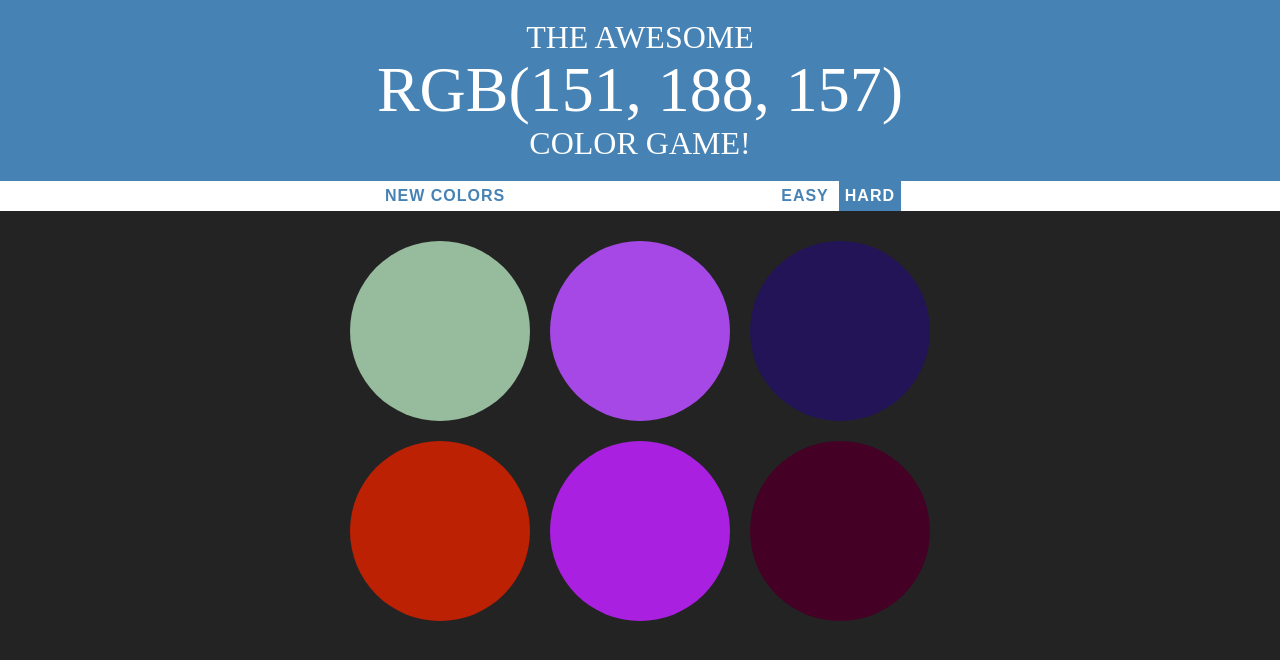
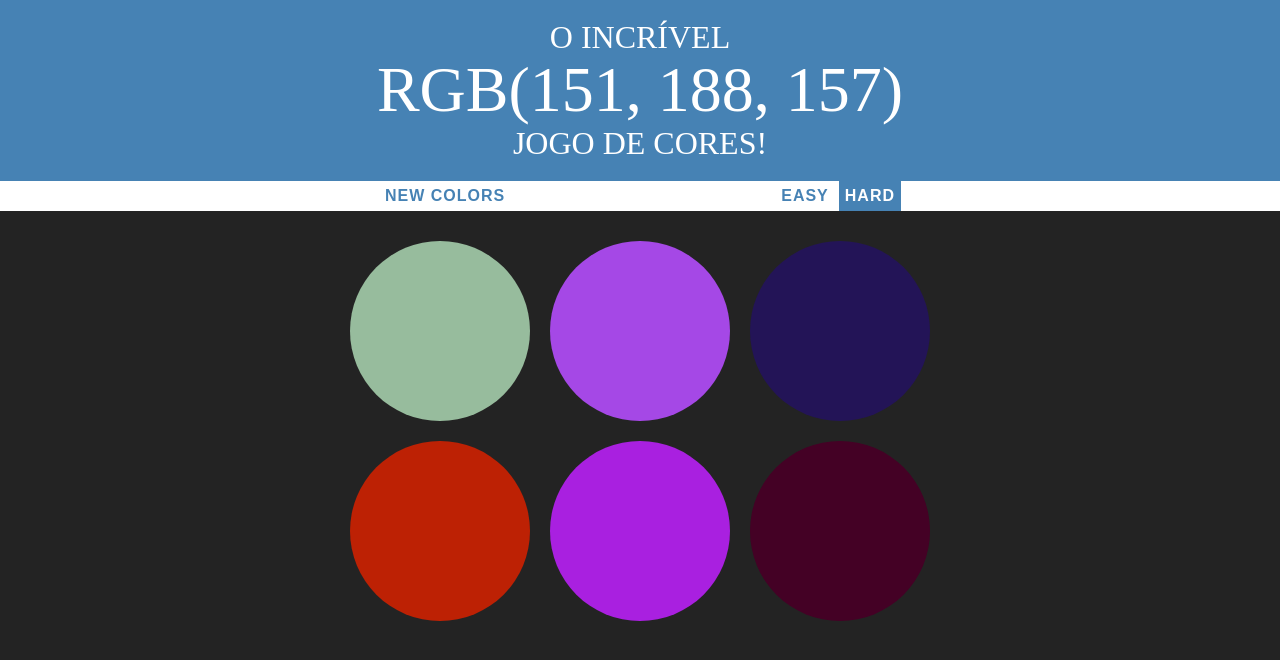
Before and after one commit to emersonlbr/javascript, a plain HTML site: page ColorGame/index.html in a window 1280 px wide. Drawn offline with Linux system fonts and the light colour scheme.

Commit message:
change the language

```diff
--- a/ColorGame/index.html
+++ b/ColorGame/index.html
@@ -10,11 +10,11 @@
 </head>
 <body>
 
-  <h1>The Awesome
+  <h1>O Incrível
     <br>
     <spam id="colorDisplay">RGB</spam>
     <br>
-    Color game!</h1>
+    Jogo De Cores!</h1>
 
   <div id="stripe">
     <button id="reset">New Colors</button>
```
